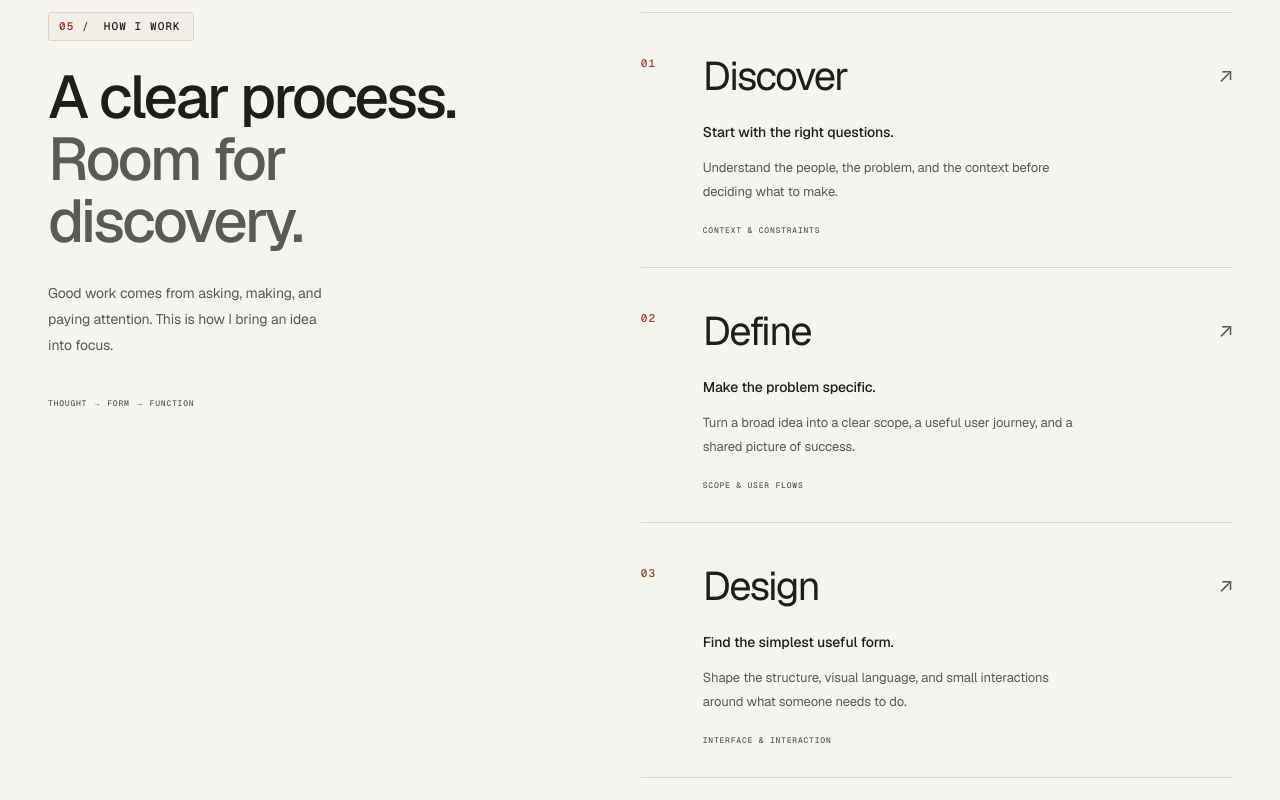
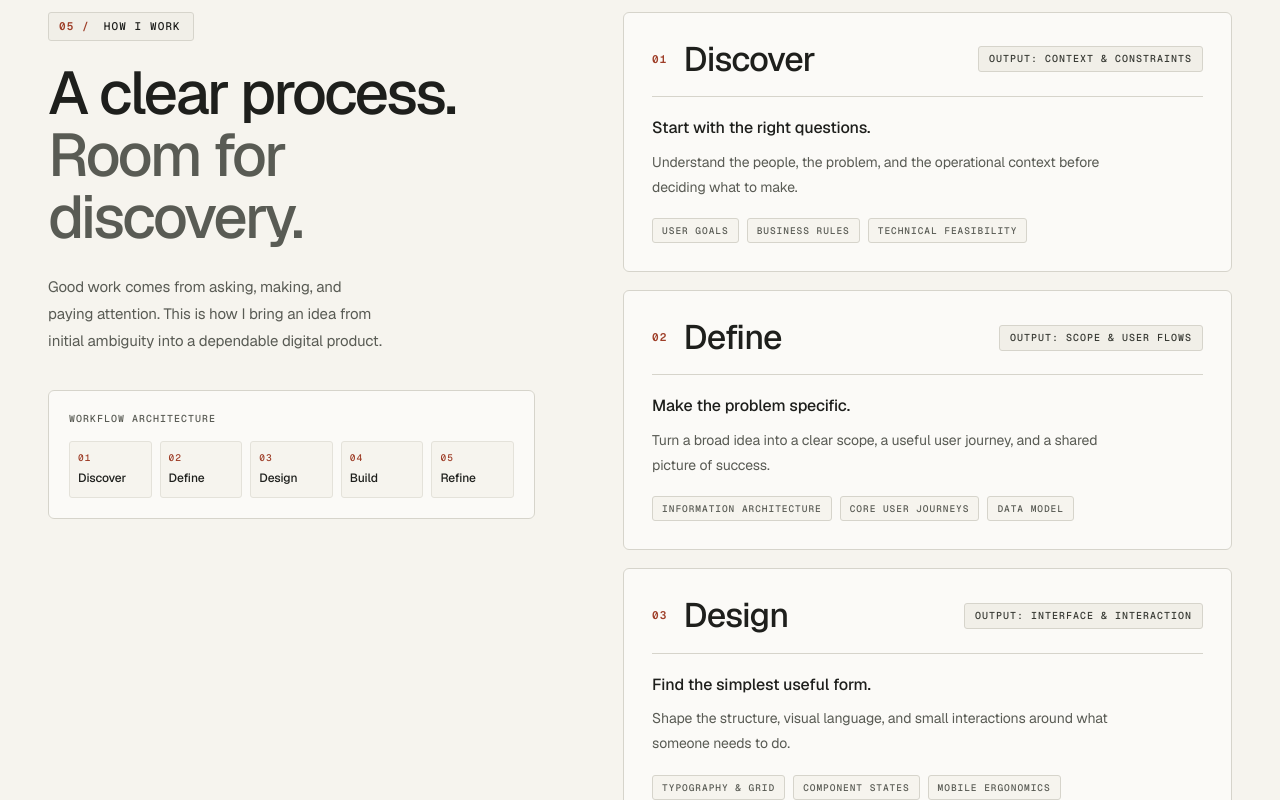
Before and after one commit to tharinduxn/tharindunimesh.com, a Next.js app: page / in a window 1280 px wide. Shown: the part 7260-8060 px from the top of the page. Built offline with nearby package versions, Linux system fonts and the light colour scheme.

Commit message:
feat(process): create visual workflow section

```diff
--- a/app/styles/process.css
+++ b/app/styles/process.css
@@ -1,115 +1,157 @@
 .process-section {
   display: grid;
-  grid-template-columns: 1fr 1.2fr;
+  grid-template-columns: 1fr 1.25fr;
   align-items: start;
-  gap: 100px;
+  gap: 88px;
 }
 .process-intro {
   position: sticky;
-  top: 130px;
+  top: 120px;
 }
 .process-intro .section-heading {
-  margin-top: 26px;
+  margin-top: 22px;
   font-size: clamp(40px, 4.7vw, 64px);
 }
 .process-intro p {
-  max-width: 290px;
-  margin-top: 28px;
-  font-size: 14px;
-  line-height: 1.85;
+  max-width: 340px;
+  margin-top: 24px;
+  font-size: var(--text-body);
+  line-height: 1.8;
   color: var(--muted);
 }
-.process-footnote {
+.process-diagram {
+  margin-top: 36px;
+  padding: 20px;
+  border: 1px solid var(--line);
+  border-radius: var(--radius-sm);
+  background: var(--surface-elevated);
+}
+.process-diagram-label {
   display: block;
-  font-size: 8px;
   color: var(--muted);
-  margin-top: 38px;
+  font-size: 10px;
+  margin-bottom: 14px;
+}
+.process-diagram-track {
+  display: grid;
+  grid-template-columns: repeat(5, 1fr);
+  gap: 8px;
+}
+.process-diagram-node {
+  display: flex;
+  flex-direction: column;
+  gap: 4px;
+  padding: 8px;
+  border: 1px solid var(--line-subtle);
+  border-radius: var(--radius-xs);
+  background: var(--paper);
+  font-size: 12px;
+  font-weight: 500;
+}
+.process-diagram-node .eyebrow {
+  color: var(--accent);
+  font-size: 9.5px;
 }
 .process-steps {
   list-style: none;
   margin: 0;
   padding: 0;
+  display: flex;
+  flex-direction: column;
+  gap: 18px;
 }
 .process-steps li {
-  display: grid;
-  grid-template-columns: 44px 1fr;
-  gap: 18px;
-  border-top: 1px solid var(--line);
-  padding: 30px 0;
+  padding: 28px;
+  border: 1px solid var(--line);
+  border-radius: var(--radius-sm);
+  background: var(--surface-elevated);
+}
+.process-step-header {
+  display: flex;
+  align-items: center;
+  gap: 16px;
+  padding-bottom: 18px;
+  border-bottom: 1px solid var(--line);
 }
 .process-number {
   color: var(--accent);
-  padding-top: 12px;
+  font-weight: 600;
 }
 .process-steps h3 {
-  display: flex;
-  justify-content: space-between;
-  align-items: center;
-  font-size: 40px;
-  letter-spacing: -0.045em;
-  font-weight: 400;
+  font-size: clamp(26px, 2.8vw, 34px);
+  letter-spacing: var(--tracking-subhead);
+  font-weight: 500;
+  line-height: 1.1;
 }
-.process-steps h3 span {
-  font-size: 20px;
-  color: var(--muted);
+.process-output {
+  margin-left: auto;
+  padding: 4px 10px;
+  border: 1px solid var(--line);
+  border-radius: var(--radius-xs);
+  background: var(--surface-subtle);
+  font-size: 10px;
+  color: var(--ink-secondary);
+}
+.process-step-body {
+  padding-top: 18px;
 }
 .process-steps h4 {
-  font-size: 14px;
+  font-size: 16px;
   font-weight: 500;
-  margin: 12px 0;
+  color: var(--ink);
+  margin: 0 0 8px;
 }
 .process-steps p {
-  font-size: 13px;
+  font-size: 14px;
   color: var(--muted);
-  line-height: 1.85;
-  max-width: 370px;
+  line-height: 1.8;
+  max-width: 52ch;
 }
-.process-output {
-  display: block;
-  font-size: 8px;
+.process-checkpoints {
+  display: flex;
+  flex-wrap: wrap;
+  gap: 8px;
+  margin-top: 18px;
+}
+.process-checkpoints span {
+  font-size: 9.5px;
+  padding: 4px 9px;
+  border: 1px solid var(--line);
+  border-radius: var(--radius-xs);
+  background: var(--paper);
   color: var(--muted);
-  margin-top: 20px;
 }
 @media (max-width: 1000px) {
   .process-section {
-    gap: 45px;
+    grid-template-columns: 1fr;
+    gap: 40px;
   }
-  .process-steps h3 {
-    font-size: 34px;
+  .process-intro {
+    position: static;
+  }
+  .process-intro p {
+    max-width: 48ch;
   }
 }
 @media (max-width: 600px) {
-  .process-section {
-    display: block;
-  }
-  .process-intro {
-    position: static;
-    margin-bottom: 35px;
-  }
   .process-intro .section-heading br:last-child {
     display: none;
   }
   .process-intro .section-heading {
-    font-size: 42px;
+    font-size: 40px;
   }
-  .process-intro p {
-    margin-top: 22px;
-  }
-  .process-footnote {
-    display: none;
+  .process-diagram-track {
+    grid-template-columns: repeat(2, 1fr);
   }
   .process-steps li {
-    grid-template-columns: 24px 1fr;
-    gap: 14px;
-    padding: 23px 0;
+    padding: 22px 20px;
   }
-  .process-steps h3 {
-    font-size: 33px;
+  .process-step-header {
+    flex-wrap: wrap;
+    gap: 10px;
   }
-  .process-steps h4 {
-    font-size: 13px;
-  }
-  .process-steps p {
-    font-size: 12px;
+  .process-output {
+    margin-left: 0;
+    width: 100%;
   }
 }
--- a/components/process.tsx
+++ b/components/process.tsx
@@ -1,38 +1,48 @@
 const steps = [
   {
     name: "Discover",
+    phase: "Phase 01",
     question: "Start with the right questions.",
     description:
-      "Understand the people, the problem, and the context before deciding what to make.",
+      "Understand the people, the problem, and the operational context before deciding what to make.",
     output: "Context & constraints",
+    checkpoints: ["User goals", "Business rules", "Technical feasibility"],
   },
   {
     name: "Define",
+    phase: "Phase 02",
     question: "Make the problem specific.",
     description:
       "Turn a broad idea into a clear scope, a useful user journey, and a shared picture of success.",
     output: "Scope & user flows",
+    checkpoints: ["Information architecture", "Core user journeys", "Data model"],
   },
   {
     name: "Design",
+    phase: "Phase 03",
     question: "Find the simplest useful form.",
     description:
       "Shape the structure, visual language, and small interactions around what someone needs to do.",
     output: "Interface & interaction",
+    checkpoints: ["Typography & grid", "Component states", "Mobile ergonomics"],
   },
   {
     name: "Build",
+    phase: "Phase 04",
     question: "Make the details work together.",
     description:
       "Translate the design into responsive components and connect them to reliable application logic.",
     output: "A working product",
+    checkpoints: ["Type-safe implementation", "API & data integration", "Edge-case handling"],
   },
   {
     name: "Refine",
+    phase: "Phase 05",
     question: "Care for the last ten percent.",
     description:
       "Test across screens, review accessibility, measure performance, and improve the rough edges.",
     output: "A considered release",
+    checkpoints: ["WCAG accessibility", "Core Web Vitals", "Cross-device QA"],
   },
 ];
 
@@ -43,7 +53,7 @@ export function Process() {
       id="approach"
       aria-labelledby="process-heading"
     >
-      <div className="process-intro">
+      <div className="process-intro" data-reveal>
         <div className="section-label eyebrow">
           <span className="index">05 /</span> How I work
         </div>
@@ -57,22 +67,38 @@ export function Process() {
         </h2>
         <p>
           Good work comes from asking, making, and paying attention. This is how I bring an idea
-          into focus.
+          from initial ambiguity into a dependable digital product.
         </p>
-        <span className="process-footnote eyebrow">Thought → Form → Function</span>
+        <div className="process-diagram" aria-hidden="true">
+          <span className="eyebrow process-diagram-label">Workflow architecture</span>
+          <div className="process-diagram-track">
+            {steps.map((step, index) => (
+              <div className="process-diagram-node" key={step.name}>
+                <span className="eyebrow">0{index + 1}</span>
+                <span>{step.name}</span>
+              </div>
+            ))}
+          </div>
+        </div>
       </div>
       <ol className="process-steps">
         {steps.map((step, index) => (
           <li data-reveal key={step.name}>
-            <span className="process-number eyebrow">0{index + 1}</span>
-            <div>
-              <h3>
-                {step.name}
-                <span aria-hidden="true">↗</span>
-              </h3>
+            <div className="process-step-header">
+              <span className="process-number eyebrow">0{index + 1}</span>
+              <h3>{step.name}</h3>
+              <span className="process-output eyebrow">Output: {step.output}</span>
+            </div>
+            <div className="process-step-body">
               <h4>{step.question}</h4>
               <p>{step.description}</p>
-              <span className="process-output eyebrow">{step.output}</span>
+              <div className="process-checkpoints" aria-label={`${step.name} checkpoints`}>
+                {step.checkpoints.map((point) => (
+                  <span key={point} className="eyebrow">
+                    {point}
+                  </span>
+                ))}
+              </div>
             </div>
           </li>
         ))}
```
